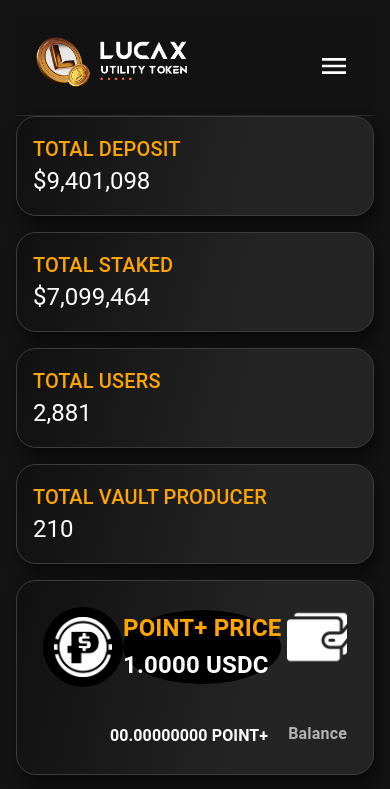
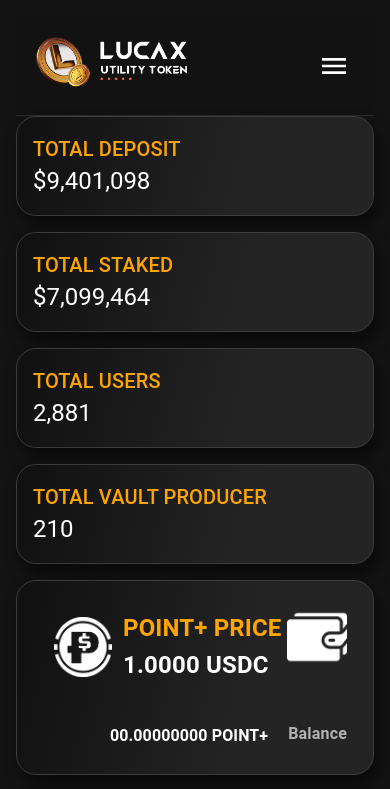
Before and after one commit to lucaxdapps/lucax-dapp, a Next.js app: page /dapp/swapper in a window 390 px wide. Shown: the top 789 px of the page. Built offline with nearby package versions, Linux system fonts and the light colour scheme.

Commit message:
Swapper Page - Border Radius and BG Removed - Web+Mobile Version

```diff
--- a/components/different/swapper/SwapperHighlights.js
+++ b/components/different/swapper/SwapperHighlights.js
@@ -36,8 +36,6 @@
   justifyContent: "center",
   width: "80px",
   height: "80px",
-  backgroundColor: "#000",
-  borderRadius: "50%",
   marginBottom: theme.spacing(1),
 }));
 const TextContainer = styled(Box)(({ theme }) => ({
@@ -45,8 +43,6 @@
   flexDirection: "column",
   alignItems: "flex-start",
   justifyContent: "center",
-  backgroundColor: "#000",
-  borderRadius: "50%",
   marginBottom: theme.spacing(1),
 }));
 
```
